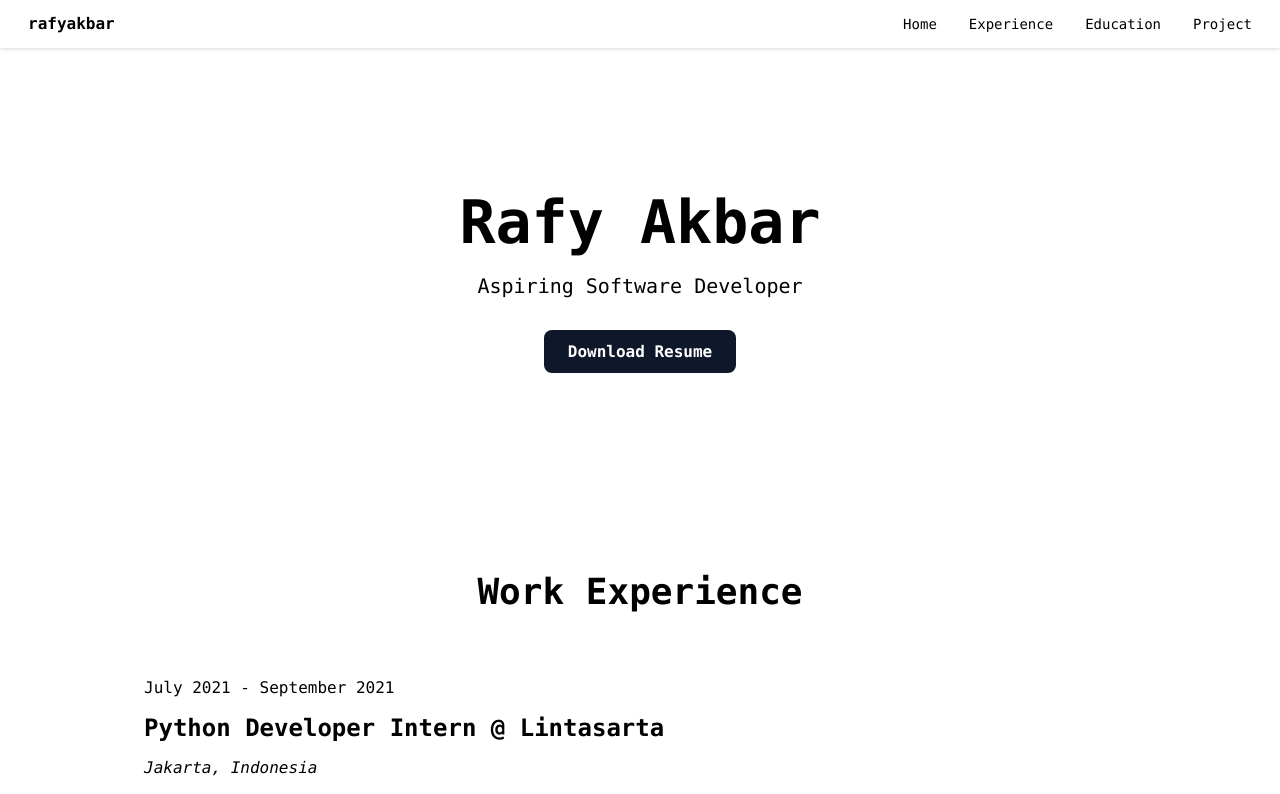
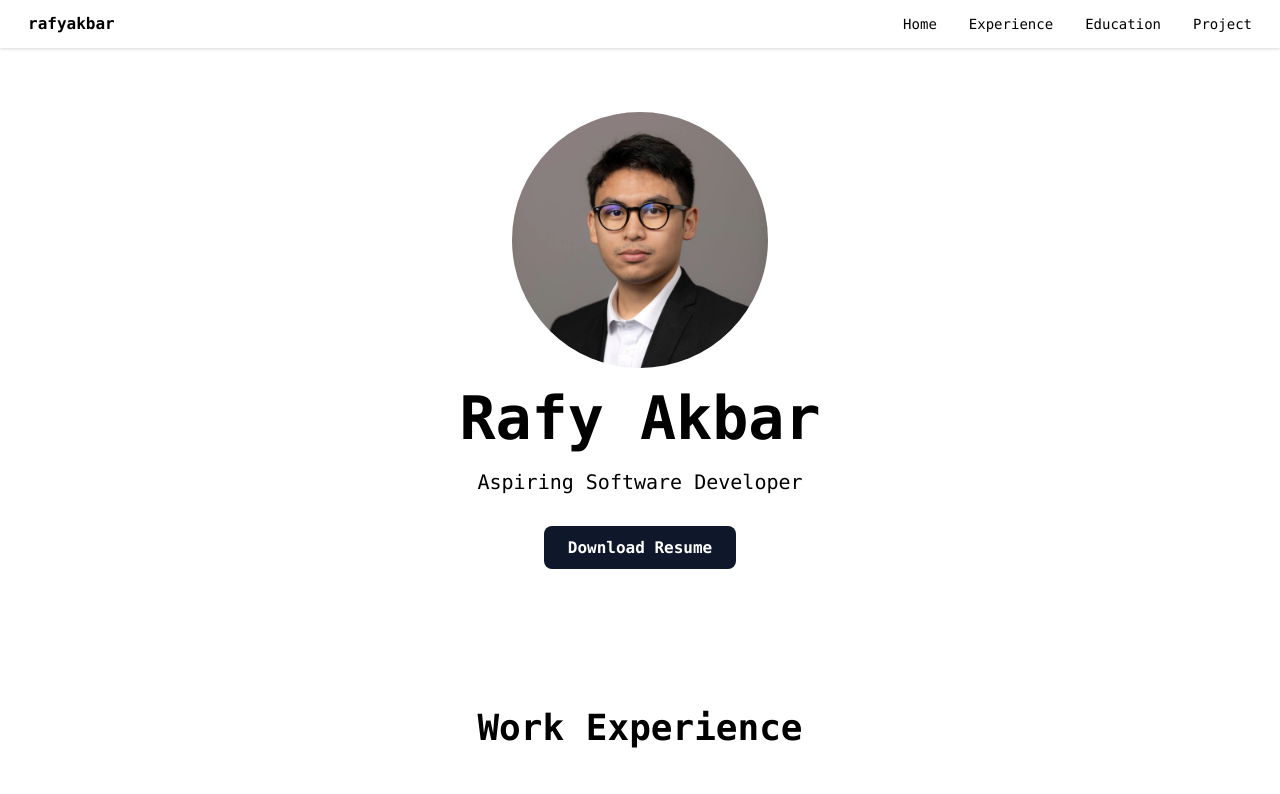
Before and after one commit to Rafyakbar02/portfolio-web, a React (Vite) app: page / in a window 1280 px wide. Shown: the top 794 px of the page. Built offline with nearby package versions, Linux system fonts and the light colour scheme.

Commit message:
added profile picture

```diff
--- a/src/assets/index.js
+++ b/src/assets/index.js
@@ -3,5 +3,6 @@ import linkedin from "./logo-linkedin.svg";
 import menu from "./menu.svg";
 import close from "./close.svg";
 import resume from "./RafyAkbarResumeV5.pdf";
+import photo from "./SnapseedEdit.jpg";
 
-export { github, linkedin, resume, menu, close };
+export { github, linkedin, resume, menu, close, photo };
--- a/src/components/Hero.jsx
+++ b/src/components/Hero.jsx
@@ -1,9 +1,12 @@
-import { resume } from "../assets";
+import { resume, photo } from "../assets";
 
 const Hero = () => {
   return (
-    <div className="p-5 sm:p-20 scroll-mt-12" id="Home">
-      <div className="items-center text-center my-16">
+    <div className="p-10 md:py-16 md:px-36 scroll-mt-12" id="Home">
+      <div className="mx-auto h-64 w-64">
+        <img src={photo} alt="photo" className="rounded-full" />
+      </div>
+      <div className="items-center text-center my-5">
         <h1 className="text-3xl md:text-6xl font-black mb-5">Rafy Akbar</h1>
         <h2 className="md:text-xl mb-10">Aspiring Software Developer</h2>
         <a
```
Also changed, not shown: src/assets/SnapseedEdit.jpg (added).
